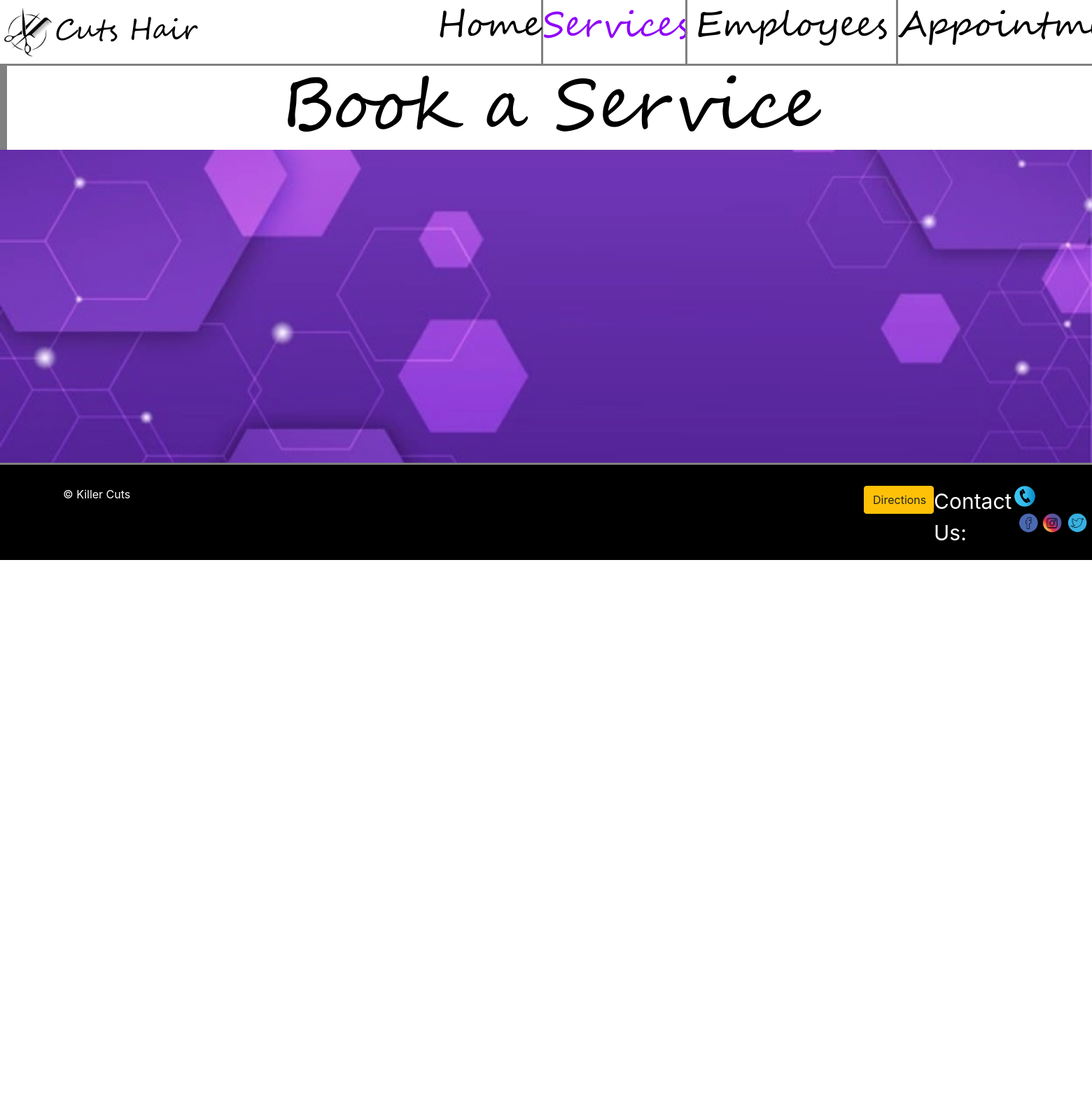
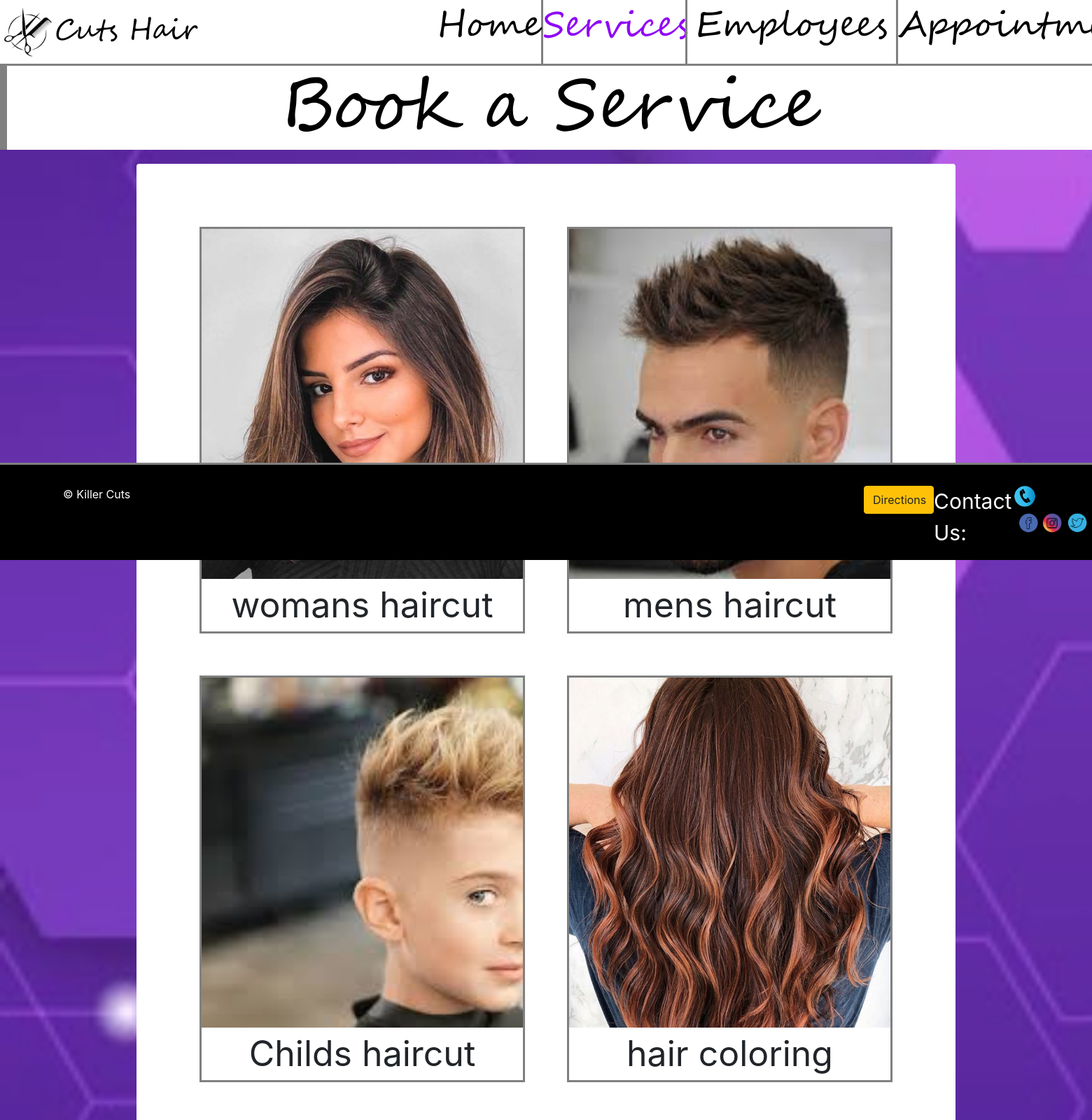
Before and after one commit to diehlmitchell/CutsHair, a PHP site: page /services.php in a window 1560 px wide; the page is wider, and only the part inside the window is pictured. Shown: the top 1600 px of that part at 70% size. Before the commit the page ends 800 px from the top of that part, so only its background shows below. Run offline with PHP 8.4, Linux system fonts and the light colour scheme.

Commit message:
general layout of services is complete, no links

```diff
--- a/Cuts-Hair-Project/View/Public/CSS/services-styles.css
+++ b/Cuts-Hair-Project/View/Public/CSS/services-styles.css
@@ -18,6 +18,19 @@
 
 }
 
+.service-wrap {
+    display: grid;
+    grid-template-columns: 1fr 1fr;
+    grid-template-rows: 1fr 1fr 1fr 1fr;
+    padding: 60px;
+    background-color: #fff;
+    border-radius: 4px;
+    width: 75%;
+    margin:20px;
+    text-align: center;
+}
+
+
 .message{
     border-top: solid gray 3px;
     grid-row: 1;
@@ -32,3 +45,29 @@
     color: black;
     background-color: white;
 }
+
+.service-card{
+    margin:15px;
+    grid-template-rows: 1fr 15%;
+    margin:30px;
+    border: solid gray 3px;
+}
+
+.frame{
+    /* height: 340px; */
+    /* width: 325px; */
+    height: 500px;
+    width: auto;
+    background-size: cover;
+    /* border: solid red 5px; */
+}
+
+.service-card > div{
+    grid-row: 1;
+}
+
+.service-card > p{
+    font-size: 50px;
+    /* border:solid green 5px; */
+    margin: 0px ;
+}
--- a/Cuts-Hair-Project/View/service-navbar.php
+++ b/Cuts-Hair-Project/View/service-navbar.php
@@ -4,9 +4,9 @@
     <p> </p>
 
         <div class="navbar-right"><!-- Right on the nav bar -->
-            <a style="font-size: 50px; border-right: solid gray;" href="./Index.html">Home</a>
+            <a style="font-size: 50px; border-right: solid gray;" href="./Index.php">Home</a>
             <p style="font-size: 50px;">Services</p>
-            <a style="font-size: 50px; border-right: solid gray; border-left: solid gray;" href="./Index.html">Employees</a>
-            <a style="font-size: 50px;" href="./Index.html">Appointments</a>
+            <a style="font-size: 50px; border-right: solid gray; border-left: solid gray;" href="./Index.php">Employees</a>
+            <a style="font-size: 50px;" href="./Index.php">Appointments</a>
         </div>
     </div>
--- a/Cuts-Hair-Project/services.php
+++ b/Cuts-Hair-Project/services.php
@@ -17,10 +17,52 @@
 
         <div class="services-section"><!-- Services Section -->
 
-        </div>
+            <center>
+                <div class = "service-wrap">
+                        <!-- ROW 1 -->
+                    <div class = "service-card">
+                        <div class="frame" style="background-image: url('./View/Public/Images/Cuts-Hair-Images/women-haircut.jpg');"></div>
+                        <p>womans haircut</p>
+                    </div>
+                    <div class = "service-card">
+                    <div class="frame" style="background-image: url('./View/Public/Images/Cuts-Hair-Images/man-haircut.jpg');"></div>
+                        <p>mens haircut</p>
+                    </div>
+                        <!-- ROW 2 -->
+                    <div class = "service-card">
+                    <div class="frame" style="background-image: url('./View/Public/Images/Cuts-Hair-Images/child-haircut.jpg');"></div>
+                        <p>Childs haircut</p>
+                    </div>
+                    <div class = "service-card">
+                    <div class="frame" style="background-image: url('./View/Public/Images/Cuts-Hair-Images/coloring.png');"></div>
+                        <p>hair coloring</p>
+                    </div>
+                        <!-- ROW 3 -->
+                    <div class = "service-card">
+                    <div class="frame" style="background-image: url('./View/Public/Images/Cuts-Hair-Images/salon-wash.jpg');"></div>
+                        <p>wash and dry</p>
+                    </div>
+                    <div class = "service-card">
+                    <div class="frame" style="background-image: url('./View/Public/Images/Cuts-Hair-Images/styling.jpg');"></div>
+                        <p>Hair styling</p>
+                    </div>
+                        <!-- ROW 4 -->
+                        <div class = "service-card">
+                    <div class="frame" style="background-image: url('./View/Public/Images/Cuts-Hair-Images/perm.jpg');"></div>
+                        <p>perms</p>
+                    </div>
+                    <div class = "service-card">
+                    <div class="frame" style="background-image: url('./View/Public/Images/Cuts-Hair-Images/beard-trim.jpg');"></div>
+                        <p>facial work</p>
+                    </div>
 
 
 
+
+                    </div>
+                 </div><!-- service wrap end tag -->
+            </center>
+        </div>
     </div>
 
 <?php
```
